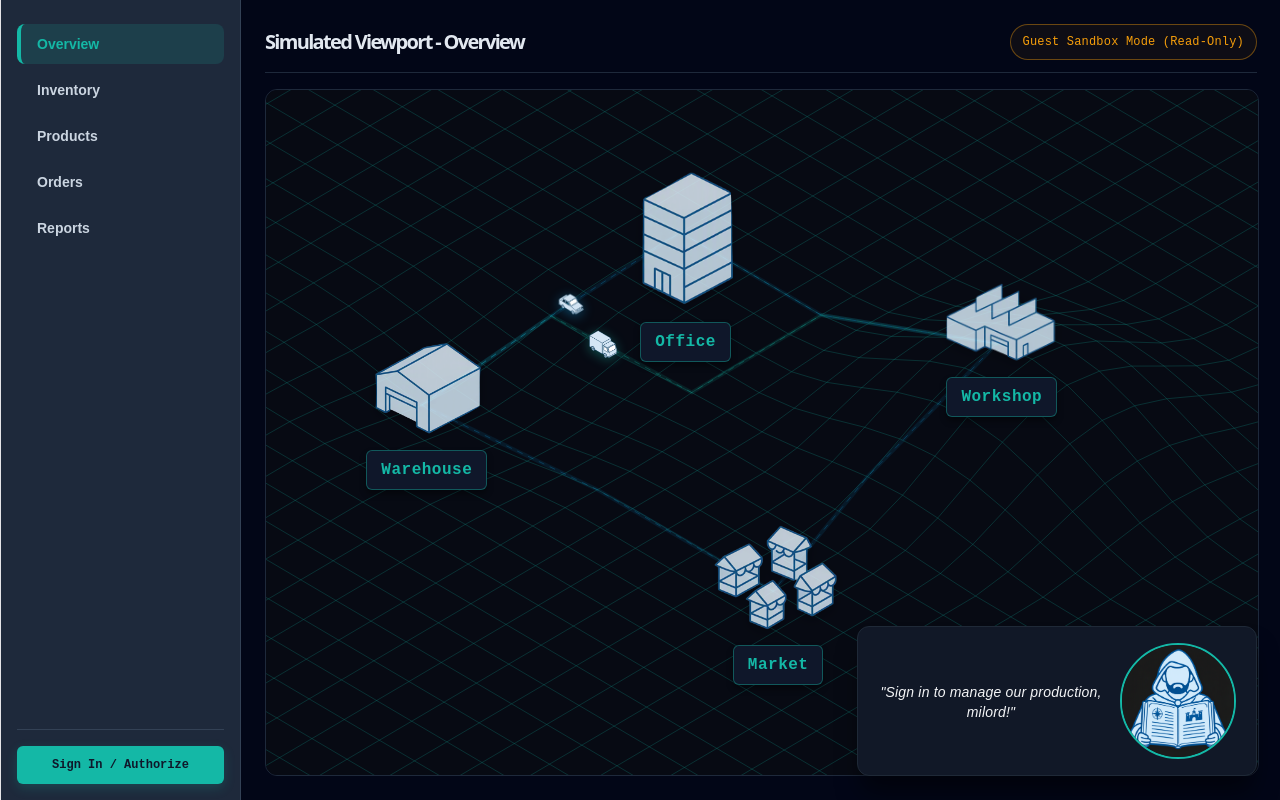
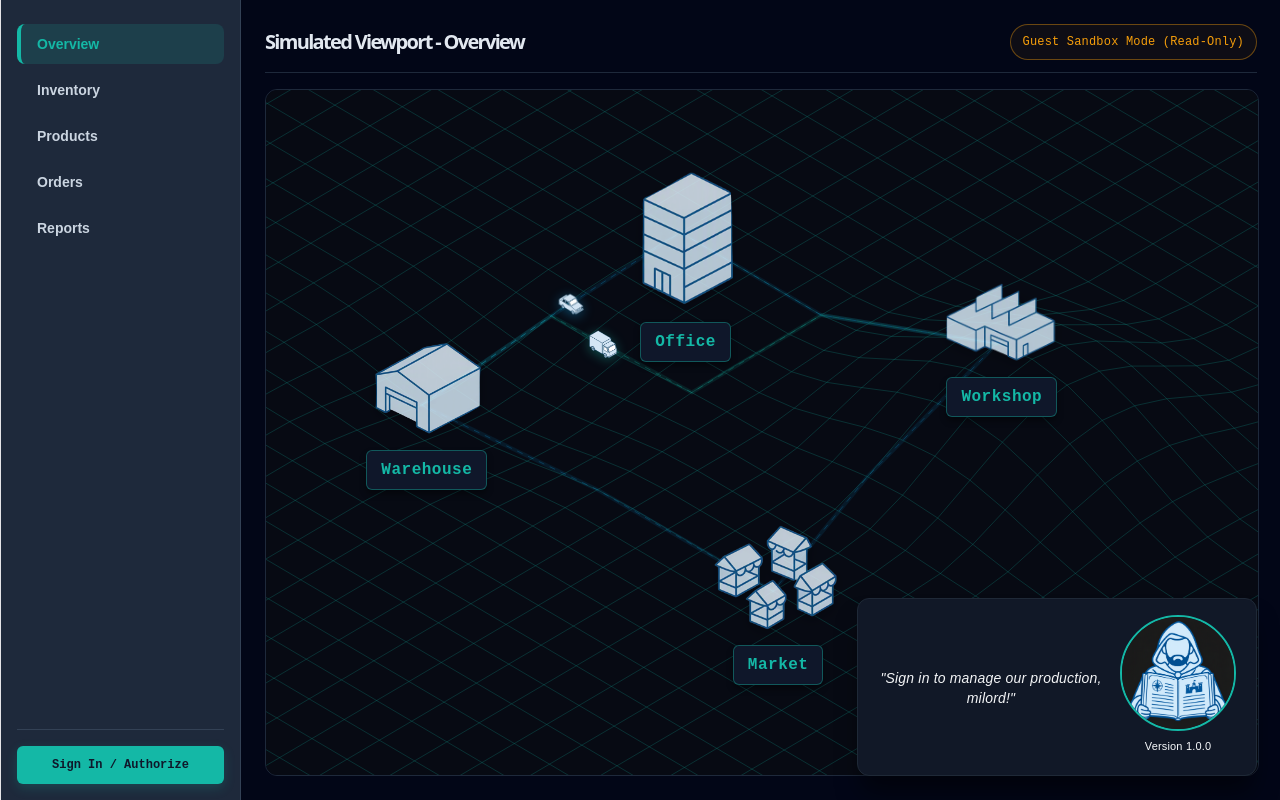
Before and after one commit to APavlovF/WebInventory, a React (Vite) app in the folder inventoryui/: page / in a window 1280 px wide. Built offline with nearby package versions, Linux system fonts and the light colour scheme.

Commit message:
minor edit scribe advisor

```diff
--- a/inventoryui/src/components/MainFrame.tsx
+++ b/inventoryui/src/components/MainFrame.tsx
@@ -112,7 +112,7 @@ export default function MainFrame() {
             }}>
                 <header style={{ display: 'flex', justifyContent: 'space-between', alignItems: 'center', marginBottom: '16px', borderBottom: '1px solid #1e293b', paddingBottom: '12px' }}>
                     <h1 style={{ fontSize: '20px', fontWeight: 600, color: '#e2e8f0', margin: 0 }}>
-                        Simulated Viewport - {viewportTitle}
+                        {!isAuthenticated && 'Simulated Viewport - '}{viewportTitle}
                     </h1>
                     <span style={{ fontSize: '12px', fontFamily: 'monospace', padding: '4px 12px', borderRadius: '9999px', border: isAuthenticated ? '1px solid rgba(20, 184, 166, 0.4)' : '1px solid rgba(245, 158, 11, 0.4)', color: isAuthenticated ? '#14b8a6' : '#f59e0b', backgroundColor: isAuthenticated ? 'rgba(20, 184, 166, 0.05)' : 'rgba(245, 158, 11, 0.05)' }}>
                         {isAuthenticated ? 'System Connected' : 'Guest Sandbox Mode (Read-Only)'}
--- a/inventoryui/src/components/ScribeAdvisor.tsx
+++ b/inventoryui/src/components/ScribeAdvisor.tsx
@@ -66,14 +66,14 @@ export default function ScribeAdvisor({ message, isDemoMode = true }: ScribeAdvi
             </div>
 
             {/* Scribe Character Portrait Image Wrapper on the Right (2x Initial Size) */}
+            <div className="flex flex-col items-center gap-2 shrink-0">
                 <div style={{
                     width: '112px',
                     height: '112px',
                     borderRadius: '50%',
                     border: '2px solid #14b8a6',
                     backgroundColor: '#1f2937',
-                overflow: 'hidden',
-                flexShrink: 0
+                    overflow: 'hidden'
                 }}>
                     <img
                         src="advisor-man.png"
@@ -84,6 +84,13 @@ export default function ScribeAdvisor({ message, isDemoMode = true }: ScribeAdvi
                         }}
                     />
                 </div>
+                <span
+                    className="text-gray-400"
+                    style={{ fontSize: '11px' }}
+                >
+                    Version 1.0.0
+                </span>
+            </div>
         </div>
     );
 }
```
Lines whose indentation alone changed are shown as unchanged.
